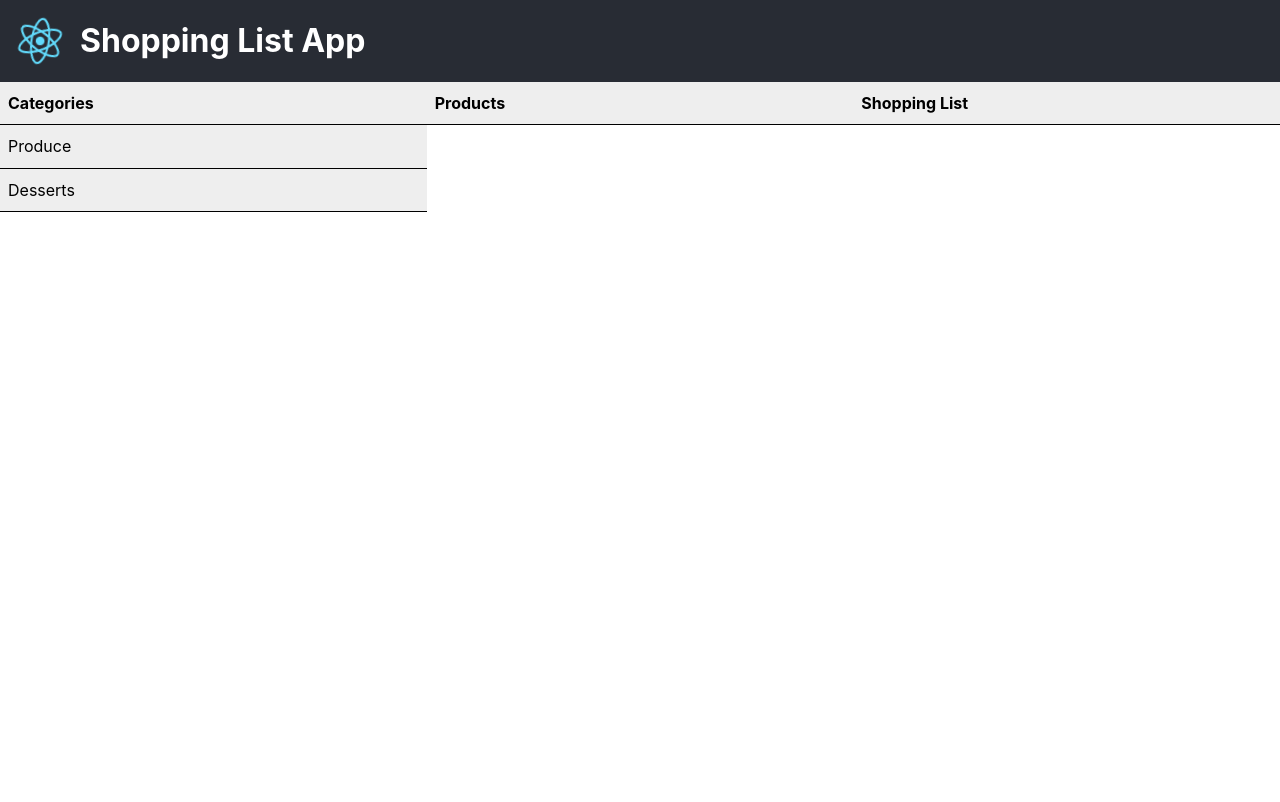
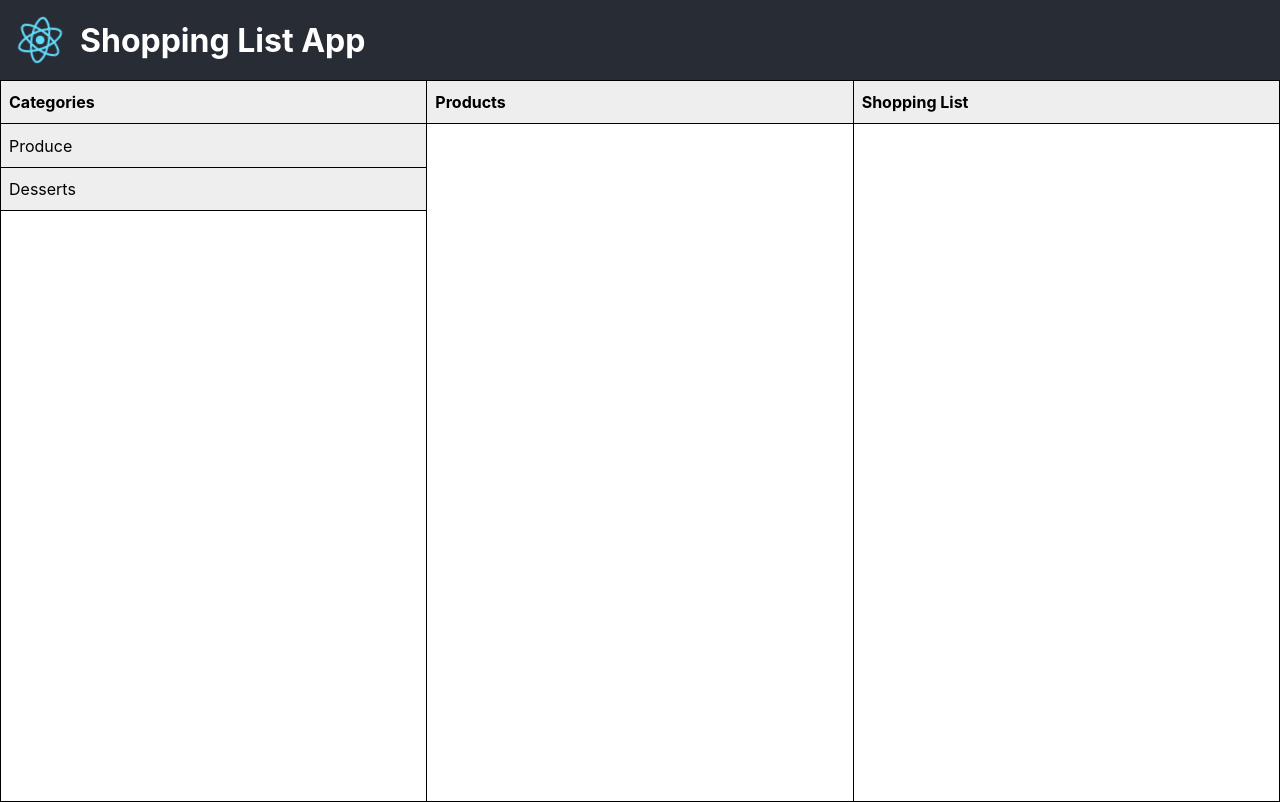
Before and after one commit to theRealPadster/shopping-list-app, a React (Create React App) app: page / in a window 1280 px wide. Built offline with nearby package versions, Linux system fonts and the light colour scheme.

Commit message:
💄✨ App styling, add delete button

```diff
--- a/src/App.css
+++ b/src/App.css
@@ -17,7 +17,7 @@
 
 .App-header {
   background-color: #282c34;
-  min-height: 10vh;
+  height: 10vh;
   display: flex;
   align-items: center;
   font-size: calc(10px + 2vmin);
@@ -43,6 +43,11 @@
   list-style-type: none;
   margin: 0;
   padding: 0;
+  height: 90vh;
+  border: 1px solid #000;
+}
+.wrapper ul:not(:last-of-type) {
+  border-right-width: 0;
 }
 
 .wrapper ul li {
--- a/src/components/CategoryList.js
+++ b/src/components/CategoryList.js
@@ -26,7 +26,7 @@ export default class CategoryList extends React.Component {
     });
   }
 
-  shoppingListClickHandler = (name, note) => {
+  shoppingListNoteClickHandler = (name, note) => {
     console.log(name, note);
     let existingItem = this.state.shoppingList.get(name);
     if (existingItem) {
@@ -38,6 +38,17 @@ export default class CategoryList extends React.Component {
           name, 1, note,
         ));
     }
+    // Update the state of the shopping list (parent)
+    this.setState({
+      ...this.state,
+    }, () => {
+      console.log(this.state.shoppingList);
+    });
+  }
+
+  shoppingListRemoveClickHandler = (name) => {
+    console.log(`deleting: ${name}`);
+    this.state.shoppingList.delete(name);
     // Update the state of the shopping list (parent)
     this.setState({
       ...this.state,
@@ -100,7 +111,8 @@ export default class CategoryList extends React.Component {
         <ul className='product-list'>
           {allProducts}
         </ul>
-        <ShoppingList clickHandler={this.shoppingListClickHandler}>
+        <ShoppingList noteClickHandler={this.shoppingListNoteClickHandler}
+          removeClickHandler={this.shoppingListRemoveClickHandler}>
           {Array.from(this.state.shoppingList.values())}
         </ShoppingList>
       </div>
--- a/src/components/ShoppingList.js
+++ b/src/components/ShoppingList.js
@@ -13,7 +13,8 @@ export default class ShoppingList extends React.Component {
 
   render() {
 
-    let clickHandler = this.props.clickHandler;
+    let noteClickHandler = this.props.noteClickHandler;
+    let removeClickHandler = this.props.removeClickHandler;
 
     // let className = 'category';
     // if (this.props.selected) {
@@ -24,7 +25,8 @@ export default class ShoppingList extends React.Component {
       <li key={itemIndex}>
         <span className='shopping-list__title'>{item.name} - {item.quantity}</span>
         {item.note ? <span className='shopping-list__note'>{item.note}</span> : ''}
-        <button onClick={() => clickHandler(item.name, 'some note')}>Add note</button>
+        <button onClick={() => noteClickHandler(item.name, 'some note')}>Add note</button>
+        <button onClick={() => removeClickHandler(item.name)}>x</button>
       </li>
     ));
 
```
